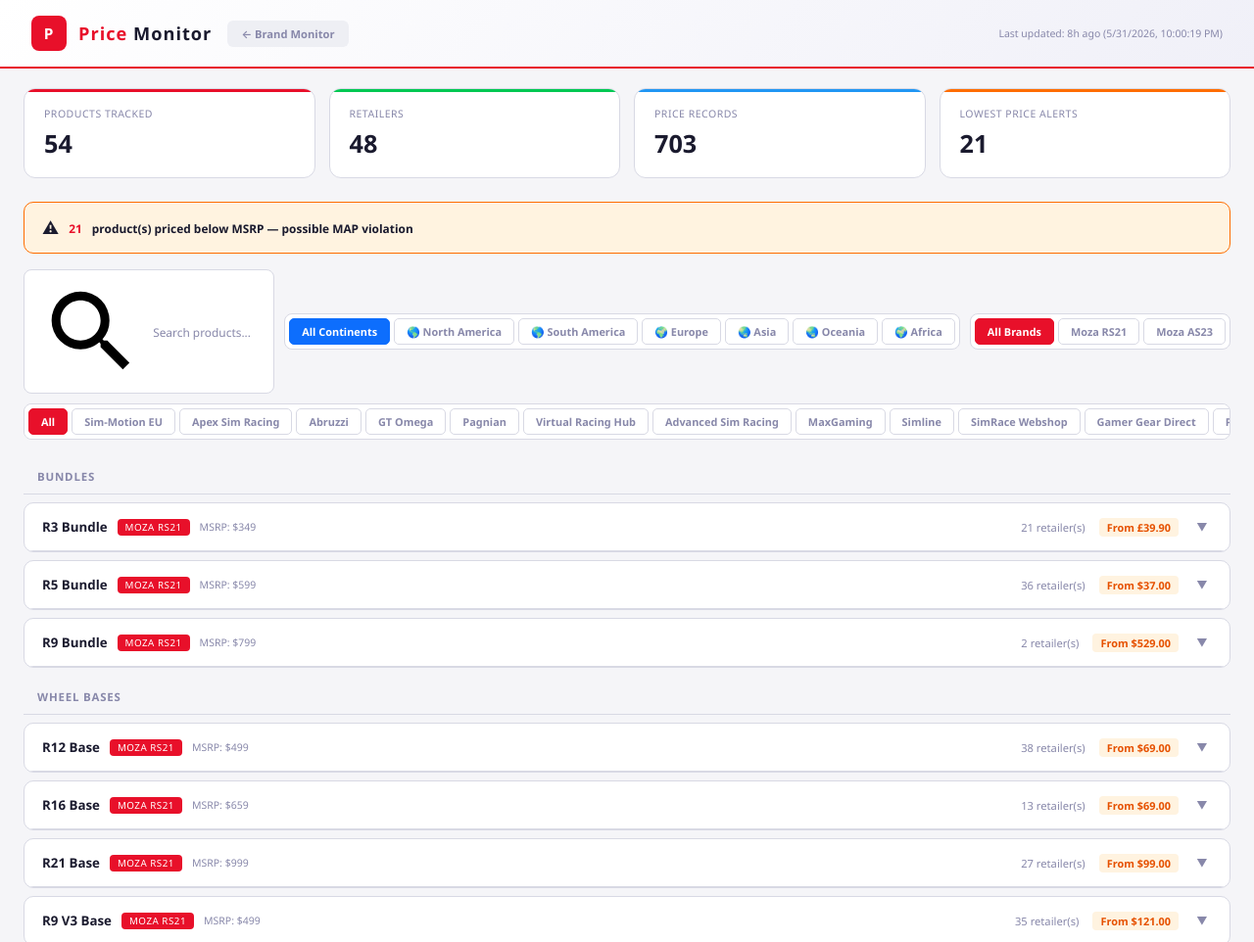
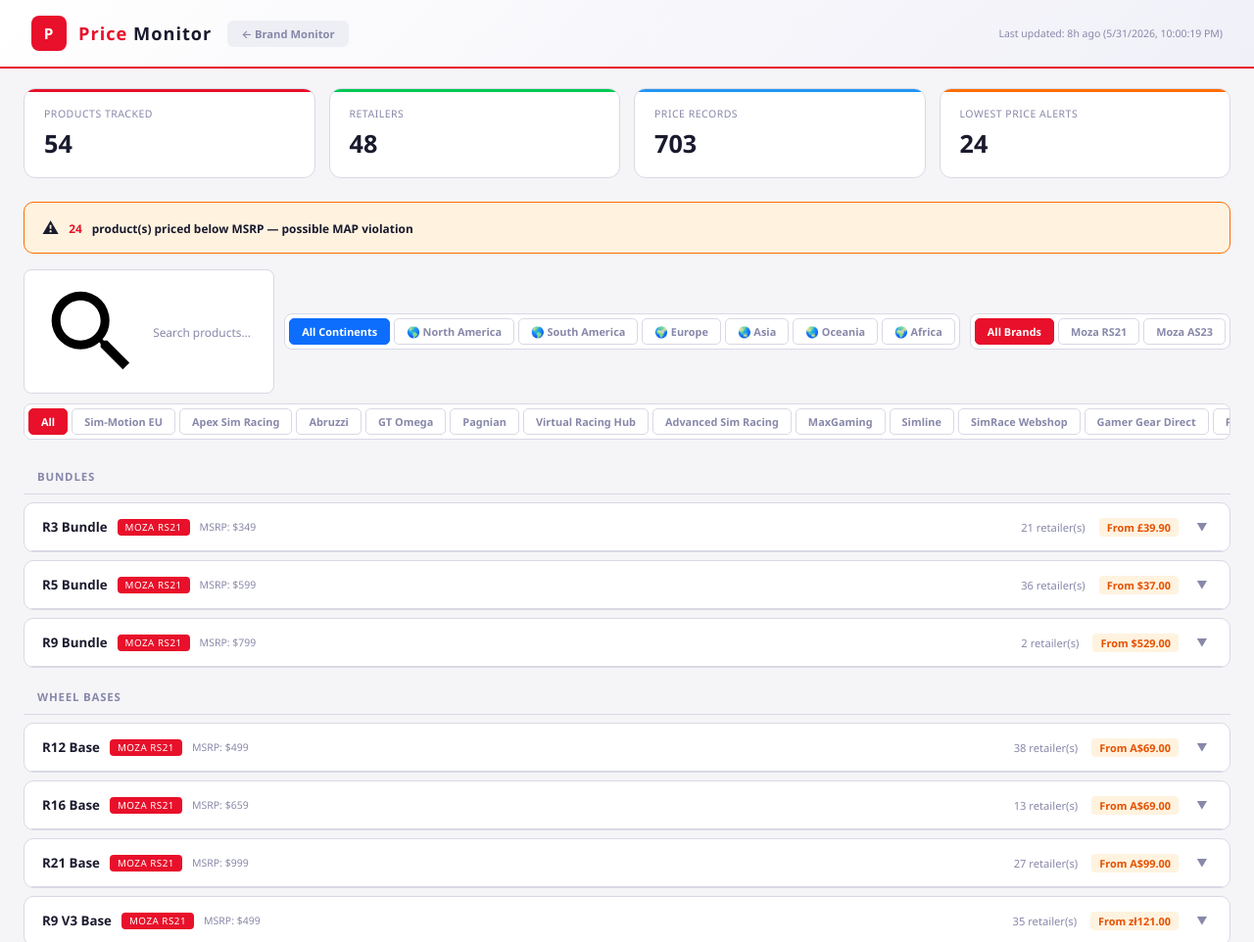
Before and after one commit to wenx094-coder/moza-reseller-monitor, a website: page prices.html in a window 1280 px wide. Shown: the top 962 px of the page at 98% size. Drawn offline with Linux system fonts and the light colour scheme.

Commit message:
fix: add PLN and all missing currencies to convertToUsd and currencySymbol in prices.html

```diff
--- a/prices.html
+++ b/prices.html
@@ -508,6 +508,28 @@
 function currencySymbol(currency) {
   if (currency === 'EUR') return '\u20AC';
   if (currency === 'GBP') return '\u00A3';
+  if (currency === 'PLN') return 'z\u0142';
+  if (currency === 'INR') return '\u20B9';
+  if (currency === 'BRL') return 'R$';
+  if (currency === 'SEK' || currency === 'DKK') return 'kr';
+  if (currency === 'NZD') return 'NZ$';
+  if (currency === 'SGD') return 'S$';
+  if (currency === 'HKD') return 'HK$';
+  if (currency === 'TWD') return 'NT$';
+  if (currency === 'KRW') return '\u20A9';
+  if (currency === 'ILS') return '\u20AA';
+  if (currency === 'MYR') return 'RM';
+  if (currency === 'MXN') return 'MX$';
+  if (currency === 'CLP') return 'CLP$';
+  if (currency === 'ZAR') return 'R';
+  if (currency === 'CHF') return 'CHF';
+  if (currency === 'PHP') return '\u20B1';
+  if (currency === 'THB') return '\u0E3F';
+  if (currency === 'CZK') return 'K\u010D';
+  if (currency === 'AED') return 'AED';
+  if (currency === 'JPY') return '\u00A5';
+  if (currency === 'CAD') return 'C$';
+  if (currency === 'AUD') return 'A$';
   return '$';
 }
 
@@ -608,6 +630,27 @@
   if (currency === 'GBP') return price * 1.27;
   if (currency === 'CAD') return price * 0.73;
   if (currency === 'AUD') return price * 0.66;
+  if (currency === 'PLN') return price * 0.25;
+  if (currency === 'INR') return price * 0.012;
+  if (currency === 'BRL') return price * 0.18;
+  if (currency === 'SEK') return price * 0.095;
+  if (currency === 'DKK') return price * 0.15;
+  if (currency === 'NZD') return price * 0.61;
+  if (currency === 'SGD') return price * 0.74;
+  if (currency === 'HKD') return price * 0.13;
+  if (currency === 'TWD') return price * 0.031;
+  if (currency === 'KRW') return price * 0.00072;
+  if (currency === 'ILS') return price * 0.27;
+  if (currency === 'MYR') return price * 0.21;
+  if (currency === 'MXN') return price * 0.054;
+  if (currency === 'CLP') return price * 0.0011;
+  if (currency === 'ZAR') return price * 0.055;
+  if (currency === 'CHF') return price * 1.12;
+  if (currency === 'PHP') return price * 0.017;
+  if (currency === 'THB') return price * 0.028;
+  if (currency === 'CZK') return price * 0.043;
+  if (currency === 'AED') return price * 0.27;
+  if (currency === 'JPY') return price * 0.0069;
   return price;
 }
 
@@ -663,7 +706,7 @@
     var isBelowMsrp = msrp && lowestPrice > 0 && lowestUsd < msrp * 0.95;
     if (isBelowMsrp) alertCount++;
 
-    var sym = lowest.info.currency === 'EUR' ? '\u20AC' : lowest.info.currency === 'GBP' ? '\u00A3' : '$';
+    var sym = currencySymbol(lowest.info.currency);
     var lowestClass = 'good';
     if (isBelowMsrp) lowestClass = 'warn';
     if (lowestPrice === 0) lowestClass = 'bad';
@@ -733,7 +776,7 @@
       for (var ei = 0; ei < group.length; ei++) {
         var e = group[ei];
         var r = RETAILERS[e.retailerId] || { name: e.retailerId, country: '', currency: 'USD' };
-        var sym2 = e.info.currency === 'EUR' ? '\u20AC' : e.info.currency === 'GBP' ? '\u00A3' : '$';
+        var sym2 = currencySymbol(e.info.currency);
 
         var priceUsd = convertToUsd(e.info.price, e.info.currency);
         var msrpDiff = null;
```
